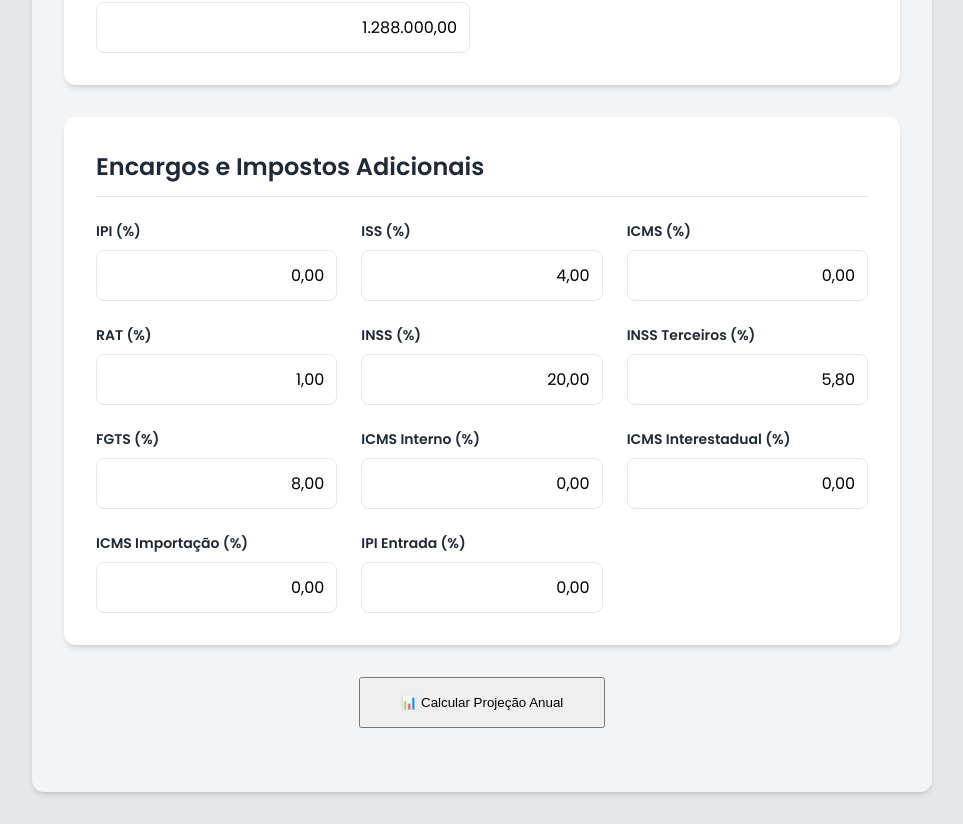
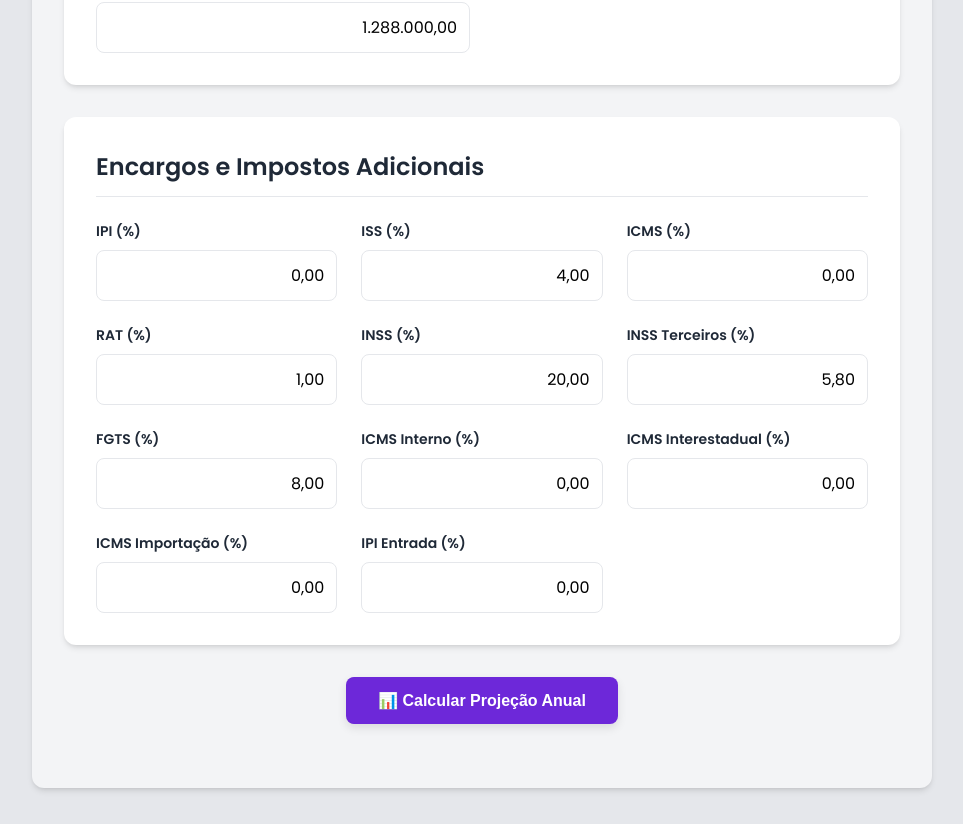
Before and after one commit to arthurportella/SimulacaoTributaria, a Vue app in the folder simulador-tributario/: page / in a window 1280 px wide. Shown: the part 1081-1905 px from the top of the page, without its empty margins (158-1121 px from the left). Built offline with nearby package versions, Linux system fonts and the light colour scheme.

Commit message:
deixei o botao de calculo mais bonito

```diff
--- a/simulador-tributario/src/App.vue
+++ b/simulador-tributario/src/App.vue
@@ -94,7 +94,6 @@
 </template>
 
 <script setup>
-// O SCRIPT SETUP NÃO PRECISA DE ALTERAÇÕES
 import { reactive } from 'vue';
 import { useTributos } from './composables/useTributos.js';
 import './assets/css/styles.css';
@@ -185,7 +184,6 @@ const { resultados, simularImpostos, rankedResults, melhorRegime } = useTributos
 </script>
 
 <style scoped>
-/* O CSS pode ser mantido exatamente o mesmo */
 #app-container {
   max-width: 900px;
   margin: 2rem auto;
@@ -207,10 +205,36 @@ const { resultados, simularImpostos, rankedResults, melhorRegime } = useTributos
   margin-bottom: 2rem;
 }
 
+/* === 💅 CÓDIGO DO BOTÃO ATUALIZADO ABAIXO === */
+
 .main-button {
-  width: auto;
-  padding: 1rem 2.5rem;
+  background-color: var(--cor-primaria); /* Cor de fundo principal da sua aplicação */
+  color: white; /* Texto branco para melhor contraste */
+  font-weight: bold; /* Deixa o texto mais forte */
+  font-size: 1rem; /* Tamanho da fonte */
+  border: none; /* Remove a borda padrão */
+  border-radius: 8px; /* Cantos arredondados */
+  padding: 0.875rem 2rem; /* Espaçamento interno (vertical e horizontal) */
+  cursor: pointer; /* Muda o cursor para indicar que é clicável */
+  transition: all 0.3s ease; /* Transição suave para todas as propriedades */
+  box-shadow: 0 4px 10px rgba(0, 0, 0, 0.1); /* Sombra para dar profundidade */
+  display: inline-flex; /* Permite alinhar o emoji/ícone com o texto */
+  align-items: center;
+  gap: 0.5rem; /* Espaço entre o emoji e o texto */
 }
+
+.main-button:hover {
+  background-color: var(--cor-primaria-leve); /* Cor mais clara ao passar o mouse */
+  transform: translateY(-2px); /* Efeito de "levantar" o botão */
+  box-shadow: 0 6px 12px rgba(0, 0, 0, 0.15); /* Sombra mais forte no hover */
+}
+
+.main-button:active {
+  transform: translateY(0); /* Retorna à posição original ao clicar */
+  box-shadow: 0 2px 5px rgba(0, 0, 0, 0.1); /* Sombra menor para simular o clique */
+}
+
+/* === FIM DAS ALTERAÇÕES NO BOTÃO === */
 
 input[type="text"] {
   text-align: right;
@@ -291,10 +315,6 @@ select:focus {
   box-shadow: 0 0 0 3px color-mix(in srgb, var(--cor-primaria) 20%, transparent);
 }
 
-.main-button:hover {
-  background-color: var(--cor-primaria-leve);
-}
-
 .comparison-table {
   display: flex;
   flex-direction: column;
```
